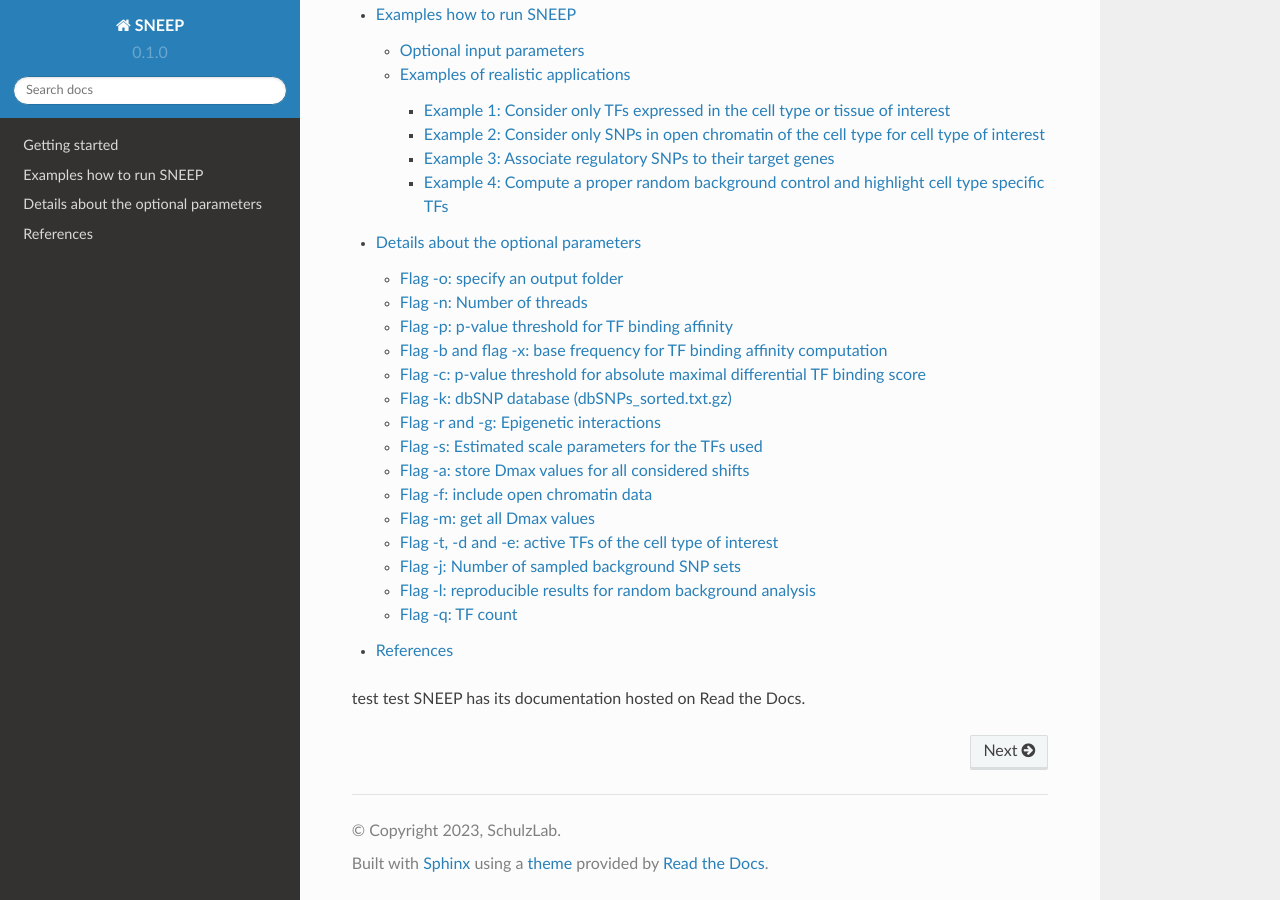
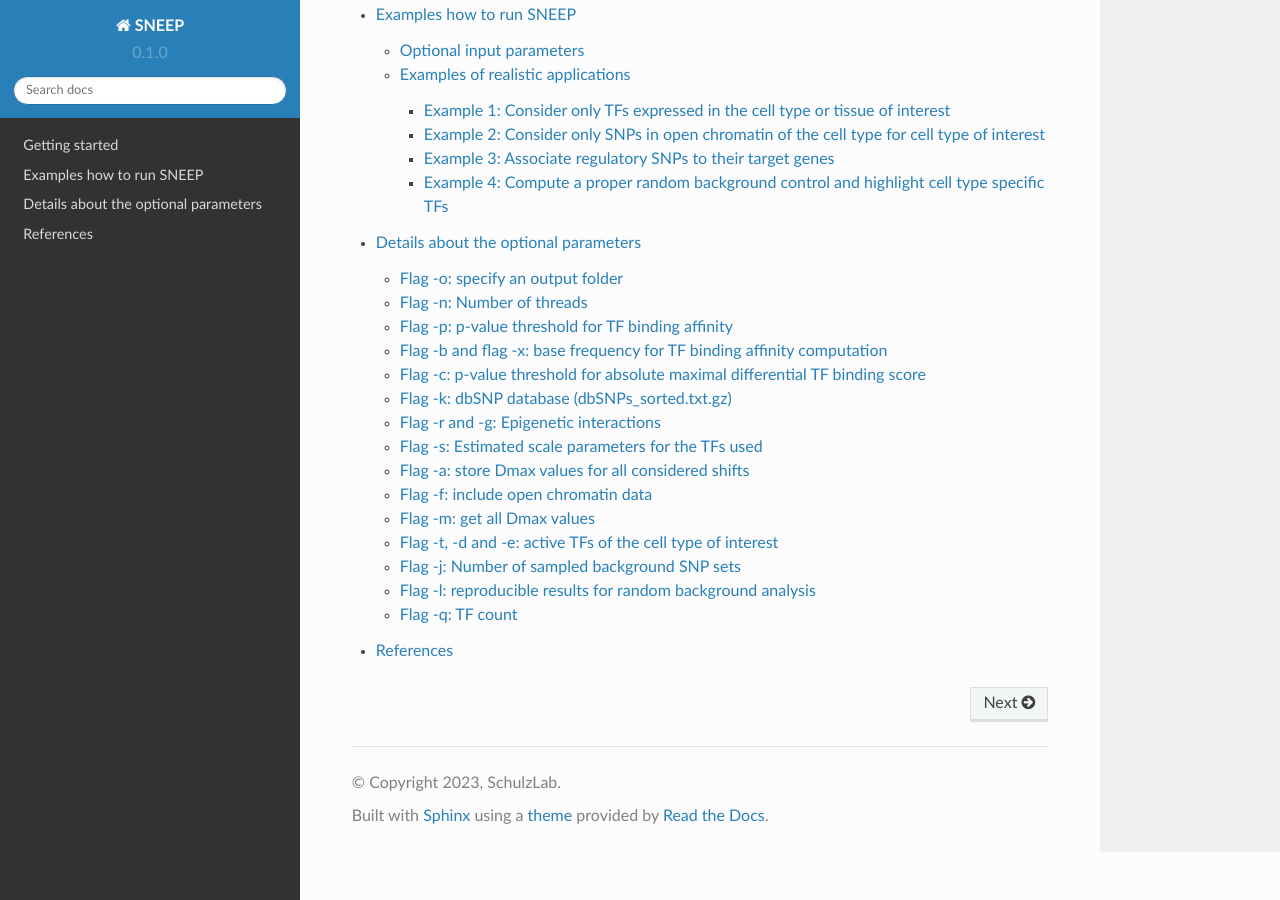
Before and after one commit to SchulzLab/SNEEP, a Sphinx documentation site: the page built from docs/index.rst, in a window 1280 px wide and 900 px high, scrolled down 535 px. Built offline with Sphinx 7.4.7 and the Read the Docs theme 2.0.0, drawn with Linux system fonts in a browser that asks for light colours; pages that are not in the unit, such as notebooks, are missing from menus.

Commit message:
Update index.rst

```diff
--- a/docs/index.rst
+++ b/docs/index.rst
@@ -14,6 +14,3 @@ SNEEP: SNP exploration and functional analysis using epigenetic data
 	detailsInput.rst
 	resultFiles.rst
 	references.rst
-
-test test
-SNEEP has its documentation hosted on Read the Docs.
```
